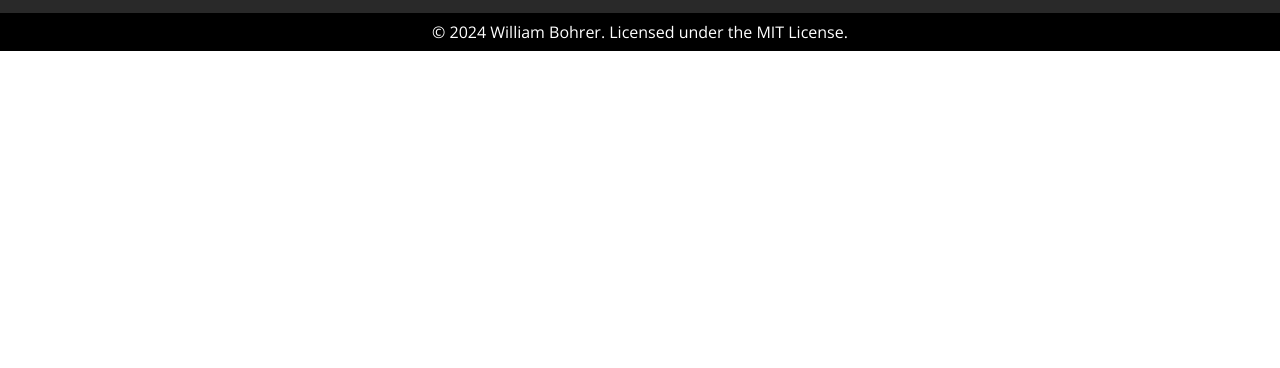
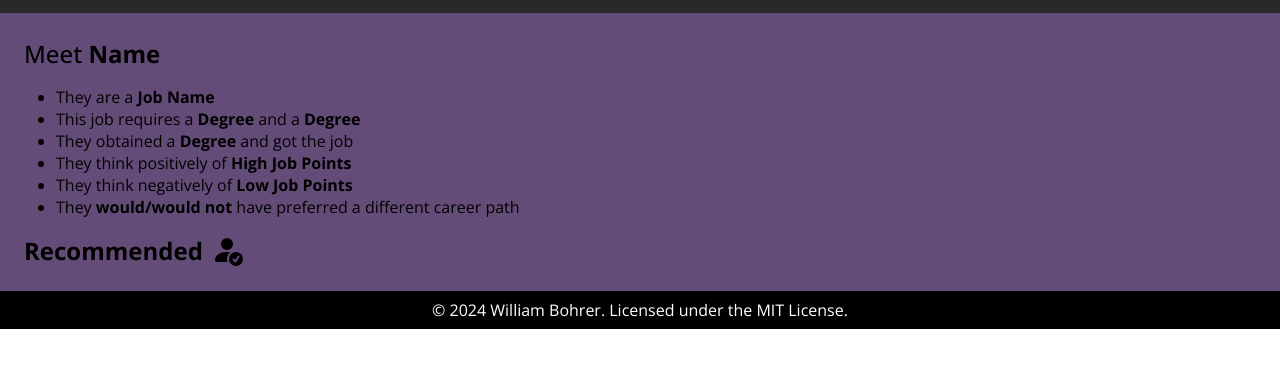
Before and after one commit to 9730886/career-interviews, a plain HTML site: page index.html in a window 1280 px wide. Shown: the part 62-430 px from the top of the page. Drawn offline with nearby package versions, Linux system fonts and the light colour scheme.

Commit message:
Initialize and customize section template

```diff
--- a/css/styles.css
+++ b/css/styles.css
@@ -33,9 +33,34 @@ footer {
     justify-content: center;
     align-items: center;
 }
+section {
+    padding: 1.5rem;
+
+    display: flex;
+    flex-direction: column;
+    gap: 1rem;
+}
 p {
     font-size: 1rem;
+    font-weight: 400;
+}
+b {
+    font-weight: 700;
 }
 h1 {
     font-size: 2rem;
+    font-weight: 700;
 }
+h2 {
+    font-size: 1.5rem;
+    font-weight: 500;
+}
+ul {
+    padding-left: 2rem;
+}
+
+.recommended-container {
+    display: flex;
+    flex-direction: row;
+    gap: 0.5rem;
+}
--- a/index.html
+++ b/index.html
@@ -16,6 +16,27 @@
         <p><b>William Bohrer</b> - 9730886</p> <!-- Right -->
     </header>
 
+    <!-- Sections - text-align and colors are applied individually -->
+    <section style="text-align: left; background-color: #644c78; color: #000000;">
+        <h2>Meet <b>Name</b></h2>
+        <ul>
+            <li><p>They are a <b>Job Name</b></p></li>
+            <li><p>This job requires a <b>Degree</b> and a <b>Degree</b></p></li>
+            <li><p>They obtained a <b>Degree</b> and got the job</p></li>
+            <li><p>They think positively of <b>High Job Points</b></p></li>
+            <li><p>They think negatively of <b>Low Job Points</b></p></li>
+            <li><p>They <b>would/would not</b> have preferred a different career path</p></li>
+        </ul>
+
+        <div class="recommended-container">
+            <h2><b>Recommended</b></h2>
+            <svg xmlns="http://www.w3.org/2000/svg" width="32" height="32" fill="currentColor" viewBox="0 0 16 16">
+                <path d="M12.5 16a3.5 3.5 0 1 0 0-7 3.5 3.5 0 0 0 0 7m1.679-4.493-1.335 2.226a.75.75 0 0 1-1.174.144l-.774-.773a.5.5 0 0 1 .708-.708l.547.548 1.17-1.951a.5.5 0 1 1 .858.514M11 5a3 3 0 1 1-6 0 3 3 0 0 1 6 0"/>
+                <path d="M2 13c0 1 1 1 1 1h5.256A4.5 4.5 0 0 1 8 12.5a4.5 4.5 0 0 1 1.544-3.393Q8.844 9.002 8 9c-5 0-6 3-6 4"/>
+            </svg>
+        </div>
+    </section>
+
     <footer>
         <p>&copy; 2024 William Bohrer. Licensed under the MIT License.</p>
     </footer>
```
